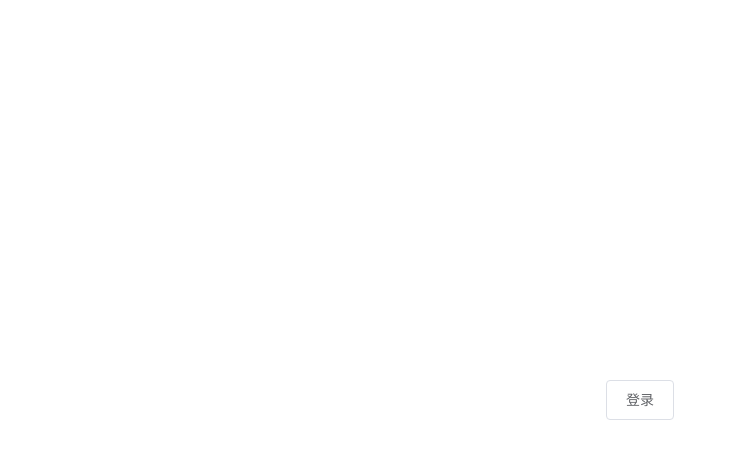
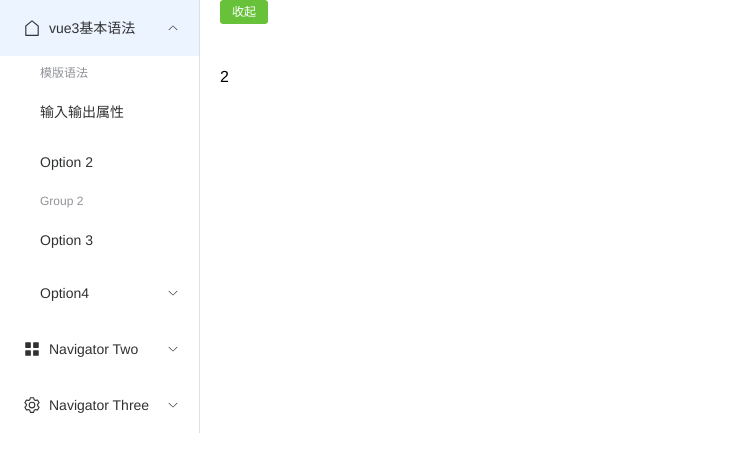
Before and after one commit to Murphy573/vue3-ts-trainning, a Vue app: page /layout/input-output in a window 1280 px wide. Before the commit this address led to /login. Shown: the top 458 px of the page, without its empty margins (0-737 px from the left). Built offline with nearby package versions, Linux system fonts and the light colour scheme.

Commit message:
feat: v3输入输出语法

```diff
--- a/src/router/modules/Basic.ts
+++ b/src/router/modules/Basic.ts
@@ -1,4 +1,5 @@
 import type { RouteRecordRaw } from 'vue-router';
+import Syntax from './Syntax';
 
 export default [
   {
@@ -10,5 +11,6 @@ export default [
     name: 'layout',
     path: '/layout',
     component: () => import('@/views/Layout/LayoutView.vue'),
+    children: [...Syntax],
   },
 ] as RouteRecordRaw[];
--- /dev/null
+++ b/src/router/modules/Syntax.ts
@@ -0,0 +1,9 @@
+import type { RouteRecordRaw } from 'vue-router';
+
+export default [
+  {
+    name: 'inputAndOutput',
+    path: 'input-Output',
+    component: () => import('@/views/Syntax/InputAndOutput.vue'),
+  },
+] as RouteRecordRaw[];
--- a/src/views/Layout/LayoutMenu.vue
+++ b/src/views/Layout/LayoutMenu.vue
@@ -1,14 +1,16 @@
 <template>
   <ElScrollbar>
-    <ElMenu :default-openeds="['1', '3']" :collapse="isCollapse">
+    <ElMenu :default-openeds="['1']" :collapse="isCollapse">
       <ElSubMenu index="1">
         <template #title>
           <ElIcon><House /></ElIcon>
           vue3基本语法
         </template>
         <ElMenuItemGroup>
-          <template #title>Group 1</template>
-          <ElMenuItem index="1-1">Option 1</ElMenuItem>
+          <template #title>模版语法</template>
+          <ElMenuItem index="1-1" @click="jumpTo('inputAndOutput')">
+            输入输出属性
+          </ElMenuItem>
           <ElMenuItem index="1-2">Option 2</ElMenuItem>
         </ElMenuItemGroup>
         <ElMenuItemGroup title="Group 2">
@@ -58,9 +60,16 @@
 </template>
 
 <script lang="ts" setup>
+import { useRouter } from 'vue-router';
+const router = useRouter();
+
 defineProps({
   isCollapse: Boolean,
 });
+
+const jumpTo = (routerName: string) => {
+  router.push({ name: routerName });
+};
 </script>
 
 <style lang="less" scoped></style>
--- /dev/null
+++ b/src/views/Syntax/InputAndOutput.vue
@@ -0,0 +1,7 @@
+<template>
+  <div>2</div>
+</template>
+
+<script lang="ts" setup></script>
+
+<style lang="less" scoped></style>
```
